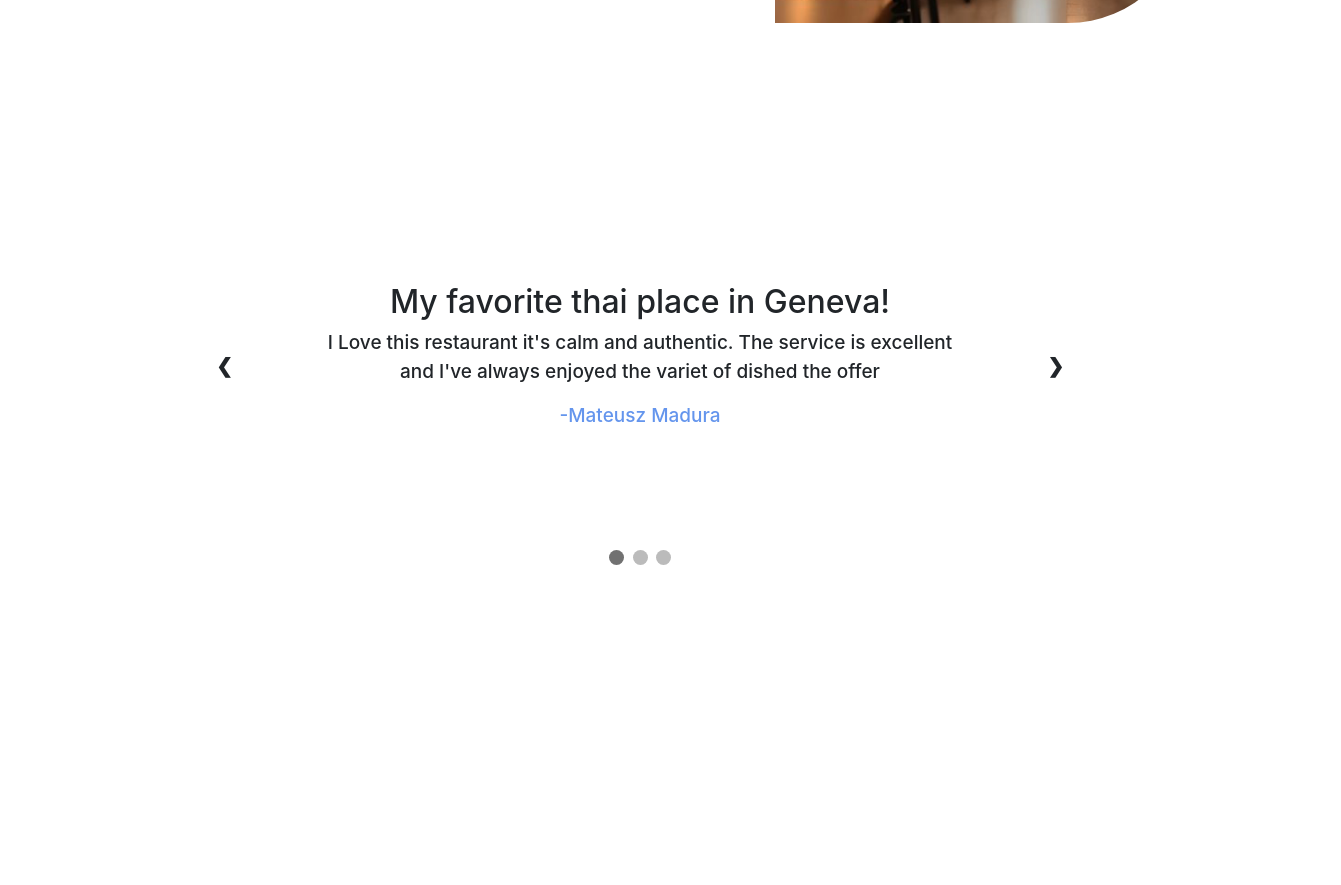
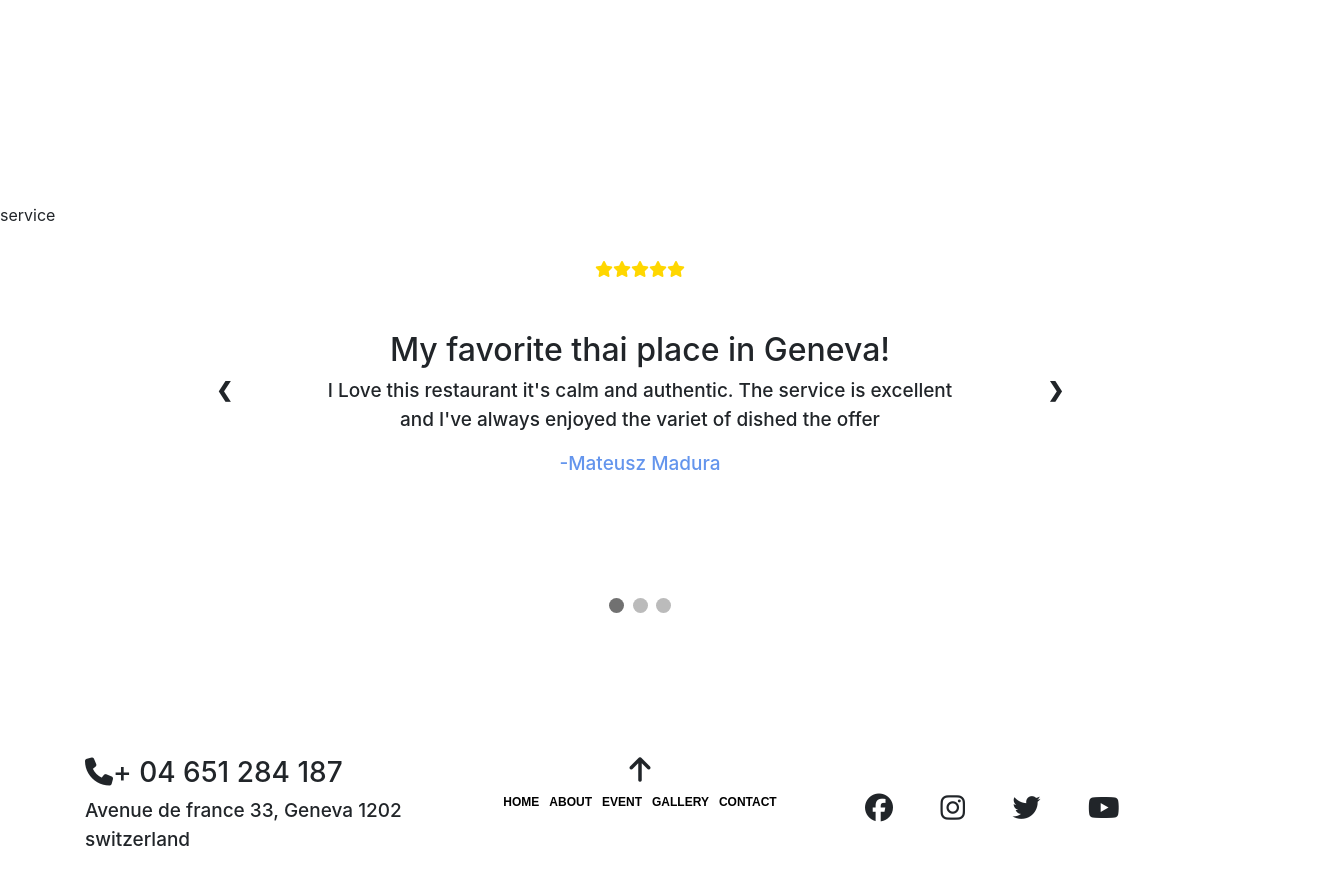
Before and after one commit to sajinrajan/restrount, a plain HTML site: page index.html in a window 1280 px wide. Shown: the part 2774-3659 px from the top of the page, 1341 px wide, since content can reach past the window. Before the commit the page ends 3365 px from the top, so only its background shows below. Drawn offline with nearby package versions, Linux system fonts and the light colour scheme.

Commit message:
html and css work

```diff
--- a/index.html
+++ b/index.html
@@ -124,17 +124,17 @@
 
                     <br>
                     <button value="About" id="about">About us <i class="fa fa-arrow-right" aria-hidden="true"></i></button>
-                    <button value="contact" id="contact">Gallery <i class="fa fa-arrow-right" aria-hidden="true"></i></button>
+                    <button value="contact" id="gallery">Gallery <i class="fa fa-arrow-right" aria-hidden="true"></i></button>
                 </div>
             </div>
-            <div class="col-md-6 tradition-home-img-box">
+            <!-- <div class="col-md-6 tradition-home-img-box">
                 <div class="tradition-main-img-fst">
                     <img src="./image/headr.png" alt="">
                 </div>
                 <div class="tradition-family"><img src="./image/familyFood.jpg" alt=""></div>
                 <div class="tradition-family-food"><img src="./image/family.jpg" alt=""></div>
 
-            </div>
+            </div> -->
         </div>
     </div>
  </section>
@@ -145,10 +145,12 @@
 
 
 <!-- SLIDER SHOW CONTACT START -->
+<section>
+    <div class="slideshow-container">
+service
+        <div class="mySlides">
+            <i class="fa-solid fa-star"></i><i class="fa-solid fa-star"></i><i class="fa-solid fa-star"></i><i class="fa-solid fa-star"></i><i class="fa-solid fa-star"></i>
 
-<div class="slideshow-container">
-
-    <div class="mySlides">
         <h2>My favorite thai place in Geneva!</h2>
         <p>I Love this restaurant it's calm and authentic. The service is excellent <br>and I've
         always enjoyed the variet of dished the offer</p>
@@ -181,14 +183,35 @@
 
 
     </div>
-
+</section>
 
 <!-- SLIDER SHOW CONTACT END -->
 
 <!-- FINAL BOX START -->
- <section>
+ <section id="lastbox">
+    <div class="container mt-5">
+        <div class="row">
+          <div class="col-sm-4 lst-contact-box">
+            <h3><i class="fa-solid fa-phone"></i>+ 04 651 284 187</h3>
+            <p>Avenue de france 33, Geneva 1202 switzerland</p>
+          </div>
+          <div class="col-sm-4 lst-nav-box">
+            <h3><i class="fa-solid fa-arrow-up "></i></h3>
+            <div class="mobil-menu-bar-last" >
+                <a href="#">HOME</a>
+                <a href="#">ABOUT</a>
+                <a href="#">EVENT</a>
+                <a href="#">GALLERY</a>
+                <a href="#">CONTACT</a>
+            </div>
+          </div>
+          <div class="col-sm-4 lst-icon-box ">
+            <h3><i class="fa-brands fa-facebook"></i> <i class="fa-brands fa-instagram"></i> <i class="fa-brands fa-twitter"></i> <i class="fa-brands fa-youtube"></i></h3>
 
+          </div>
+        </div>
  </section>
+
 <!-- FINAL BOX END -->
 
 
--- a/style.css
+++ b/style.css
@@ -146,7 +146,7 @@
     }
     #about{
         background-color: rgb(58, 58, 132);
-        width: 120px;
+        width: 143px;
         height: 41px;
         border: none;
         color: white;
@@ -348,7 +348,7 @@ height: 800px;
 #about:hover{
     border-radius: 25px 0px 10px 0px;
 }
-#contact{
+#gallery{
     background-color: rgb(216, 172, 51);
     width: 150px;
     height: 41px;
@@ -357,7 +357,7 @@ height: 800px;
     font-size: 18px;
     font-weight: 500;
 }
-#contact:hover{
+#gallery:hover{
     border-radius: 25px 0px 10px 0px;
 }
 
@@ -423,6 +423,7 @@ border-radius: 100px 0px 100px 0px;
 .slideshow-container {
     position: relative;
     top: 200px;
+
   }
 
   /* Slides */
@@ -430,6 +431,11 @@ border-radius: 100px 0px 100px 0px;
     display: none;
     padding: 80px;
     text-align: center;
+  }
+  .mySlides>i{
+    color: gold;
+    position: relative;
+    top: -50px;
   }
 
   /* Next & previous buttons */
@@ -501,5 +507,52 @@ border-radius: 100px 0px 100px 0px;
 /* <!-- SLIDER SHOW CONTACT END --> */
 
 /* <!-- FINAL BOX START --> */
+#lastbox{
+    width: 100%;
+    height: 300px;
+    position: relative;
+    top: 200px;
+    display: flex;
+    align-items: center;
+    justify-content: space-between;
 
+
+}
+.lst-contact-box{
+width: 33.33%;
+
+}
+.lst-contact-box>p{
+    display: flex;
+    align-items: center;
+}
+
+
+.lst-nav-box >h3{
+    display: flex;
+    justify-content: center;
+}
+.mobil-menu-bar-last{
+    padding: 1px ;
+    color: rgb(2, 2, 2);
+    display: flex;
+    justify-content: center;
+    align-items: center;
+
+}
+.mobil-menu-bar-last>a{
+    font-size: 12px;
+    font-weight: 600;
+    margin: 0px 5px;
+    font-family: sans-serif;
+    color: #000000;
+    text-decoration: none;
+}
+.lst-icon-box{
+    display: flex;
+    align-items: center;
+}
+.lst-icon-box>h3>i{
+    margin: 0px 20px;
+}
 /* <!-- FINAL BOX END --> */
```
Lines whose indentation alone changed are shown as unchanged.
